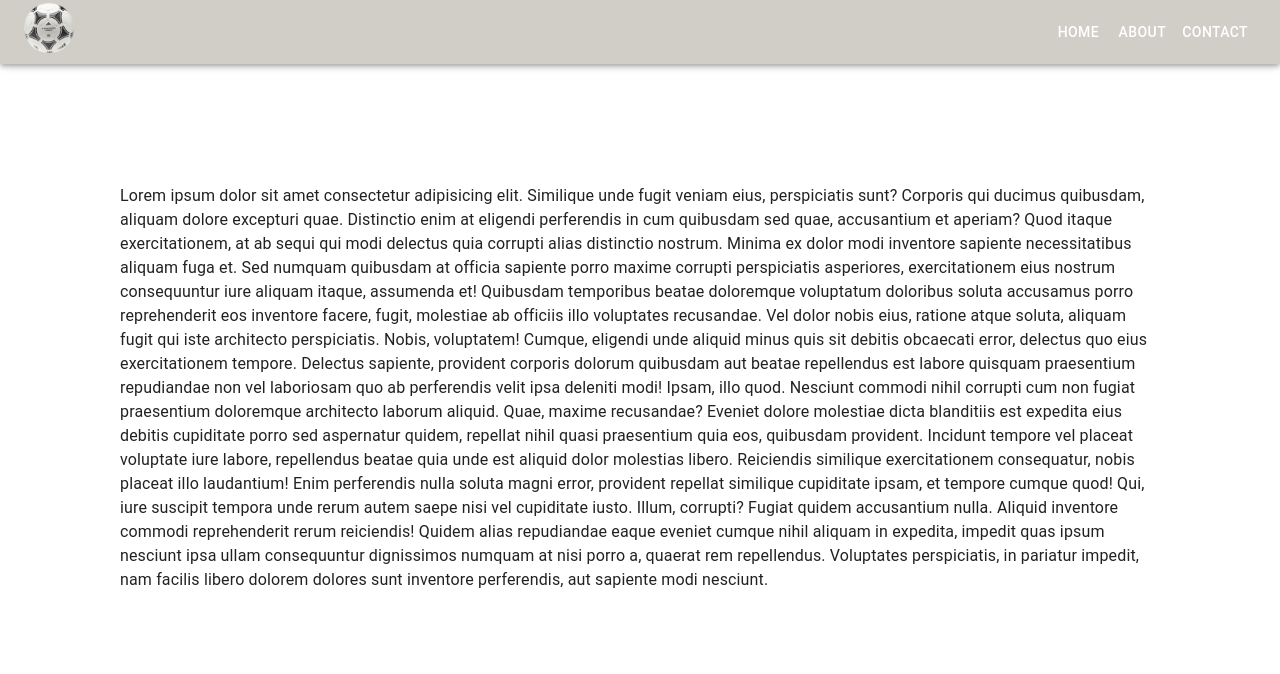
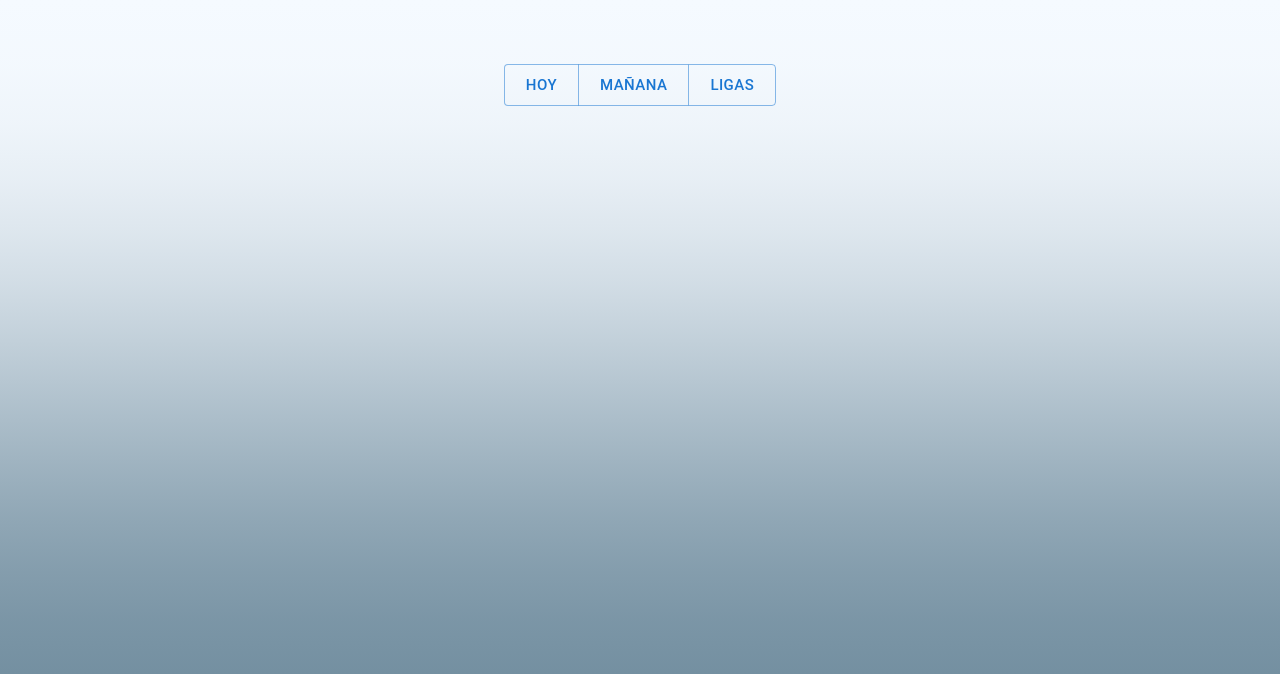
Before and after one commit to Jcruzcorti/quienJuegaHoy, a Next.js app: page / in a window 1280 px wide. Shown: the top 674 px of the page. Built offline with nearby package versions, Linux system fonts and the light colour scheme.

Commit message:
We create routes for today's and tomorrow's games, and a specific background color

```diff
--- a/app/globals.css
+++ b/app/globals.css
@@ -1,4 +1,4 @@
-:root {
+/* :root {
   --max-width: 1100px;
   --border-radius: 12px;
   --font-mono: ui-monospace, Menlo, Monaco, 'Cascadia Mono', 'Segoe UI Mono',
@@ -71,28 +71,70 @@
     --card-rgb: 100, 100, 100;
     --card-border-rgb: 200, 200, 200;
   }
-}
+} */
 
 * {
   box-sizing: border-box;
   padding: 0;
   margin: 0;
+
 }
 
 html,
 body {
   max-width: 100vw;
   overflow-x: hidden;
+
+  /* background:
+      linear-gradient(
+        to top,
+        hsl(202.98, 19.18%, 51.96%) 0%,
+        hsl(203, 19.23%, 52.55%) 8.1%,
+        hsl(203.05, 19.35%, 54.2%) 15.5%,
+        hsl(203.15, 19.56%, 56.75%) 22.5%,
+        hsl(203.28, 19.88%, 60.04%) 29%,
+        hsl(203.47, 20.32%, 63.91%) 35.3%,
+        hsl(203.71, 20.94%, 68.18%) 41.2%,
+        hsl(204.02, 21.8%, 72.7%) 47.1%,
+        hsl(204.43, 23.02%, 77.3%) 52.9%,
+        hsl(204.95, 24.83%, 81.82%) 58.8%,
+        hsl(205.63, 27.62%, 86.09%) 64.7%,
+        hsl(206.49, 32.19%, 89.96%) 71%,
+        hsl(207.52, 40.21%, 93.25%) 77.5%,
+        hsl(208.64, 55.08%, 95.8%) 84.5%,
+        hsl(209.6, 80.59%, 97.45%) 91.9%,
+        hsl(210, 100%, 98.04%) 100%
+      ); */
 }
 
 body {
-  color: rgb(var(--foreground-rgb));
-  background: linear-gradient(
+  /* color: rgb(var(--foreground-rgb)); */
+  /* background: linear-gradient(
       to bottom,
       transparent,
       rgb(var(--background-end-rgb))
     )
-    rgb(var(--background-start-rgb));
+    rgb(var(--background-start-rgb)); */
+    background:
+      linear-gradient(
+        to top,
+        hsl(202.98, 19.18%, 51.96%) 0%,
+        hsl(203, 19.23%, 52.55%) 8.1%,
+        hsl(203.05, 19.35%, 54.2%) 15.5%,
+        hsl(203.15, 19.56%, 56.75%) 22.5%,
+        hsl(203.28, 19.88%, 60.04%) 29%,
+        hsl(203.47, 20.32%, 63.91%) 35.3%,
+        hsl(203.71, 20.94%, 68.18%) 41.2%,
+        hsl(204.02, 21.8%, 72.7%) 47.1%,
+        hsl(204.43, 23.02%, 77.3%) 52.9%,
+        hsl(204.95, 24.83%, 81.82%) 58.8%,
+        hsl(205.63, 27.62%, 86.09%) 64.7%,
+        hsl(206.49, 32.19%, 89.96%) 71%,
+        hsl(207.52, 40.21%, 93.25%) 77.5%,
+        hsl(208.64, 55.08%, 95.8%) 84.5%,
+        hsl(209.6, 80.59%, 97.45%) 91.9%,
+        hsl(210, 100%, 98.04%) 100%
+      );
 }
 
 a {
--- a/app/layout.js
+++ b/app/layout.js
@@ -1,5 +1,6 @@
 import './globals.css'
 import { Inter } from 'next/font/google'
+
 
 const inter = Inter({ subsets: ['latin'] })
 
--- a/app/page.js
+++ b/app/page.js
@@ -1,14 +1,13 @@
 import Image from 'next/image'
 import styles from './page.module.css'
 import ButtonTest from '@/components/buttons/ButtonTest'
-import AppBarNav from '@/components/appBar/AppBarNav'
 
 
 export default function Home() {
   return (
     <main className={styles.main}>
-      {/* <ButtonTest/> */}
-      <AppBarNav/>
+      <ButtonTest/>
+      {/* <AppBarNav/> */}
     </main>
   )
 }
--- a/app/page.module.css
+++ b/app/page.module.css
@@ -3,11 +3,21 @@
   flex-direction: column;
   justify-content: space-between;
   align-items: center;
-  padding: 6rem;
+  padding: 4rem;
+  min-height: 100vh;
+
+}
+
+.mainNavigation{
+  display: flex;
+  flex-direction: column;
+  justify-content: space-between;
+  align-items: center;
+  padding: 4rem;
   min-height: 100vh;
 }
 
-.description {
+/* .description {
   display: inherit;
   justify-content: inherit;
   align-items: inherit;
@@ -108,7 +118,7 @@
   position: relative;
 }
 /* Enable hover only on non-touch devices */
-@media (hover: hover) and (pointer: fine) {
+/* @media (hover: hover) and (pointer: fine) {
   .card:hover {
     background: rgba(var(--card-rgb), 0.1);
     border: 1px solid rgba(var(--card-border-rgb), 0.15);
@@ -123,7 +133,7 @@
   .card:hover span {
     transform: none;
   }
-}
+}  */
 
 /* Mobile */
 @media (max-width: 700px) {
--- a/components/appBar/AppBarNav.jsx
+++ /dev/null
@@ -1,155 +0,0 @@
-'use client'
-
-import * as React from 'react';
-import PropTypes from 'prop-types';
-import AppBar from '@mui/material/AppBar';
-import Box from '@mui/material/Box';
-import CssBaseline from '@mui/material/CssBaseline';
-import Divider from '@mui/material/Divider';
-import Drawer from '@mui/material/Drawer';
-import IconButton from '@mui/material/IconButton';
-import List from '@mui/material/List';
-import ListItem from '@mui/material/ListItem';
-import ListItemButton from '@mui/material/ListItemButton';
-import ListItemText from '@mui/material/ListItemText';
-import MenuIcon from '@mui/icons-material/Menu';
-import Toolbar from '@mui/material/Toolbar';
-import Typography from '@mui/material/Typography';
-import Button from '@mui/material/Button';
-import Image from 'next/image';
-
-const drawerWidth = 240;
-const navItems = ['Home', 'About', 'Contact'];
-
-function AppBarNav(props) {
-  const { window } = props;
-  const [mobileOpen, setMobileOpen] = React.useState(false);
-
-  const handleDrawerToggle = () => {
-    setMobileOpen((prevState) => !prevState);
-  };
-
-  const drawer = (
-    <Box onClick={handleDrawerToggle} sx={{ textAlign: 'center' }}>
-      <Typography variant="h6" sx={{ my: 2 }}>
-        <Image src="/tango.png"
-            width={50}
-            height={50}
-            alt="Pelota de futbol"/>
-      </Typography>
-      <Divider />
-      <List>
-        {navItems.map((item) => (
-          <ListItem key={item} disablePadding>
-            <ListItemButton sx={{ textAlign: 'center' }}>
-              <ListItemText primary={item} />
-            </ListItemButton>
-          </ListItem>
-        ))}
-      </List>
-    </Box>
-  );
-
-  const container = window !== undefined ? () => window().document.body : undefined;
-
-  return (
-    <Box sx={{ display: 'flex'}}>
-      <CssBaseline />
-      <AppBar component="nav" sx={{background: "#d0cec6"}}>
-        <Toolbar>
-          <IconButton
-            color="inherit"
-            aria-label="open drawer"
-            edge="start"
-            onClick={handleDrawerToggle}
-            sx={{ mr: 2, display: { sm: 'none', color: "#000000" } }}
-          >
-            <MenuIcon />
-          </IconButton>
-          <Typography
-            variant="h6"
-            component="div"
-            sx={{ flexGrow: 1, display: { xs: 'none', sm: 'block' } }}
-          >
-            <Image src="/tango.png"
-              width={50}
-              height={50}
-              alt="Pelota de futbol"/>
-          </Typography>
-
-          <Box sx={{ display: { xs: 'none', sm: 'block' } }}>
-            {navItems.map((item) => (
-              <Button key={item} sx={{ color: '#fff' }}>
-                {item}
-              </Button>
-            ))}
-          </Box>
-        </Toolbar>
-      </AppBar>
-      <nav>
-        <Drawer
-          container={container}
-          variant="temporary"
-          open={mobileOpen}
-          onClose={handleDrawerToggle}
-          ModalProps={{
-            keepMounted: true, // Better open performance on mobile.
-          }}
-          sx={{
-            display: { xs: 'block', sm: 'none' },
-            '& .MuiDrawer-paper': { boxSizing: 'border-box', width: drawerWidth },
-          }}
-        >
-          {drawer}
-        </Drawer>
-      </nav>
-      <Box component="main" sx={{ p: 3 }}>
-        <Toolbar />
-        <Typography>
-          Lorem ipsum dolor sit amet consectetur adipisicing elit. Similique unde
-          fugit veniam eius, perspiciatis sunt? Corporis qui ducimus quibusdam,
-          aliquam dolore excepturi quae. Distinctio enim at eligendi perferendis in
-          cum quibusdam sed quae, accusantium et aperiam? Quod itaque exercitationem,
-          at ab sequi qui modi delectus quia corrupti alias distinctio nostrum.
-          Minima ex dolor modi inventore sapiente necessitatibus aliquam fuga et. Sed
-          numquam quibusdam at officia sapiente porro maxime corrupti perspiciatis
-          asperiores, exercitationem eius nostrum consequuntur iure aliquam itaque,
-          assumenda et! Quibusdam temporibus beatae doloremque voluptatum doloribus
-          soluta accusamus porro reprehenderit eos inventore facere, fugit, molestiae
-          ab officiis illo voluptates recusandae. Vel dolor nobis eius, ratione atque
-          soluta, aliquam fugit qui iste architecto perspiciatis. Nobis, voluptatem!
-          Cumque, eligendi unde aliquid minus quis sit debitis obcaecati error,
-          delectus quo eius exercitationem tempore. Delectus sapiente, provident
-          corporis dolorum quibusdam aut beatae repellendus est labore quisquam
-          praesentium repudiandae non vel laboriosam quo ab perferendis velit ipsa
-          deleniti modi! Ipsam, illo quod. Nesciunt commodi nihil corrupti cum non
-          fugiat praesentium doloremque architecto laborum aliquid. Quae, maxime
-          recusandae? Eveniet dolore molestiae dicta blanditiis est expedita eius
-          debitis cupiditate porro sed aspernatur quidem, repellat nihil quasi
-          praesentium quia eos, quibusdam provident. Incidunt tempore vel placeat
-          voluptate iure labore, repellendus beatae quia unde est aliquid dolor
-          molestias libero. Reiciendis similique exercitationem consequatur, nobis
-          placeat illo laudantium! Enim perferendis nulla soluta magni error,
-          provident repellat similique cupiditate ipsam, et tempore cumque quod! Qui,
-          iure suscipit tempora unde rerum autem saepe nisi vel cupiditate iusto.
-          Illum, corrupti? Fugiat quidem accusantium nulla. Aliquid inventore commodi
-          reprehenderit rerum reiciendis! Quidem alias repudiandae eaque eveniet
-          cumque nihil aliquam in expedita, impedit quas ipsum nesciunt ipsa ullam
-          consequuntur dignissimos numquam at nisi porro a, quaerat rem repellendus.
-          Voluptates perspiciatis, in pariatur impedit, nam facilis libero dolorem
-          dolores sunt inventore perferendis, aut sapiente modi nesciunt.
-        </Typography>
-      </Box>
-    </Box>
-  );
-}
-
- AppBarNav.propTypes = {
-  /**
-   * Injected by the documentation to work in an iframe.
-   * You won't need it on your project.
-   */
-  window: PropTypes.func,
-};
-
-export default AppBarNav;
--- a/components/buttons/ButtonTest.jsx
+++ b/components/buttons/ButtonTest.jsx
@@ -1,14 +1,27 @@
-'use client'
 import * as React from 'react';
 import Button from '@mui/material/Button';
-import Stack from '@mui/material/Stack';
+import ButtonGroup from '@mui/material/ButtonGroup';
+import Box from '@mui/material/Box';
+
+
 
 export default function ButtonTest() {
   return (
-    <Stack direction="row" spacing={6}>
-      <Button href="#">PARTIDOS HOY</Button>
-      <Button href="#">PARTIDOS MAÑANA</Button>
-      <Button href="#">LIGAS</Button>
-    </Stack>
+    <Box
+      sx={{
+        display: 'flex',
+        flexDirection: 'row',
+        alignItems: 'center',
+        '& > *': {
+          m: 0,
+        },
+      }}
+    >
+      <ButtonGroup variant="outlined" aria-label="outlined button group" size="large" color="primary">
+        <Button href="/matchToday">HOY</Button>
+        <Button href="/matchTomorrow">MAÑANA</Button>
+        <Button href="/leagues">LIGAS</Button>
+      </ButtonGroup>
+    </Box>
   );
 }
```
Also changed, not shown: app/leagues/page.js (added, +14 -0 lines), app/matchToday/page.js (added, +14 -0 lines), app/matchTomorrow/page.js (added, +14 -0 lines).
